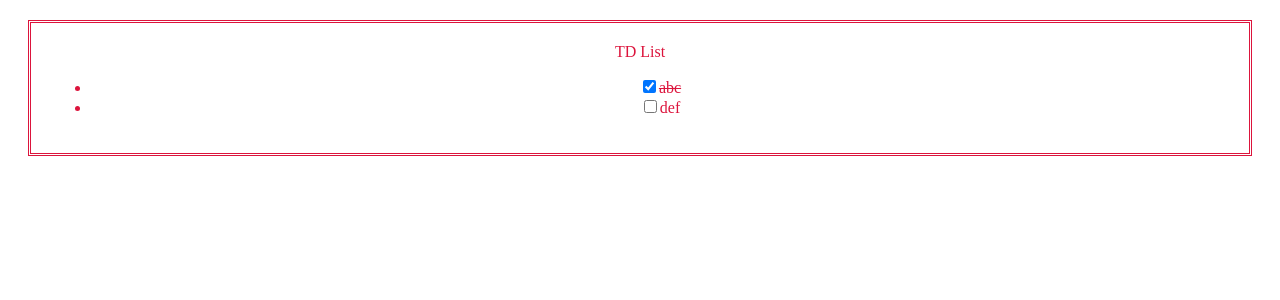
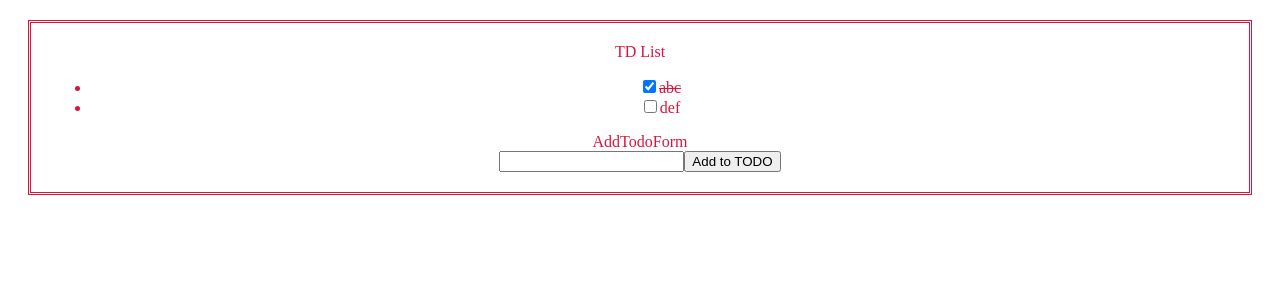
Before and after one commit to Buschke/svbu-rct-tdlist, a React (Vite) app: page / in a window 1280 px wide. Shown: the top 300 px of the page. Built offline with nearby package versions, Linux system fonts and the light colour scheme.

Commit message:
2 files modified, 1 added

```diff
--- a/src/App.tsx
+++ b/src/App.tsx
@@ -1,5 +1,6 @@
 import React, { FC, useState } from 'react';
 import './App.scss'
+import AddTodoForm from './components/AddTodoForm';
 import TodoList from './components/TodoList'
 
 const initialTodos: Array<Todo> = [
@@ -22,11 +23,17 @@
     })
     setTodos(newTodos)
   }
+
+  const addTodo: AddTodo = newTodo => {
+    setTodos([...todos, {text: newTodo, completed: false}])
+  }
+
   return (
     <div className="App p-5 m-5 border-double hover:border-dotted">
       TD List
       <React.Fragment>
         <TodoList todos={todos} toggleTodo={toggleTodo} />
+        <AddTodoForm />
       </React.Fragment>
     </div>
   )
--- /dev/null
+++ b/src/components/AddTodoForm.tsx
@@ -0,0 +1,30 @@
+import { ChangeEvent, FC, FormEvent, useState } from 'react'
+//import './AddTodoForm.scss'
+
+interface AddTodoFormProps {
+  addTodo: AddTodo
+}
+
+const AddTodoForm: FC<AddTodoFormProps> = ({ addTodo }) => {
+  const [ newTodo, setNewTodo ] = useState<string>('')
+
+  const handleChange = (e: ChangeEvent<HTMLInputElement>) => {
+    setNewTodo(e.target.value)
+  }
+
+  const handleSubmit = (e: FormEvent<HTMLInputElement>) => {
+    e.preventDefault
+    addTodo(newTodo)
+  }
+
+  return (
+    <div className='AddTodoForm'>AddTodoForm
+      <form>
+        <input type="text" value={newTodo} onChange={handleChange} />
+        <button type='submit' onClick={handleSubmit}>Add to TODO</button>
+      </form>
+    </div>
+  )
+}
+
+export default AddTodoForm
--- a/src/types.d.ts
+++ b/src/types.d.ts
@@ -4,3 +4,5 @@
 }
 
 type ToggleTodo = (selectedTodo: Todo) => void
+
+type AddTodo = (newTodo: string) => void
```
